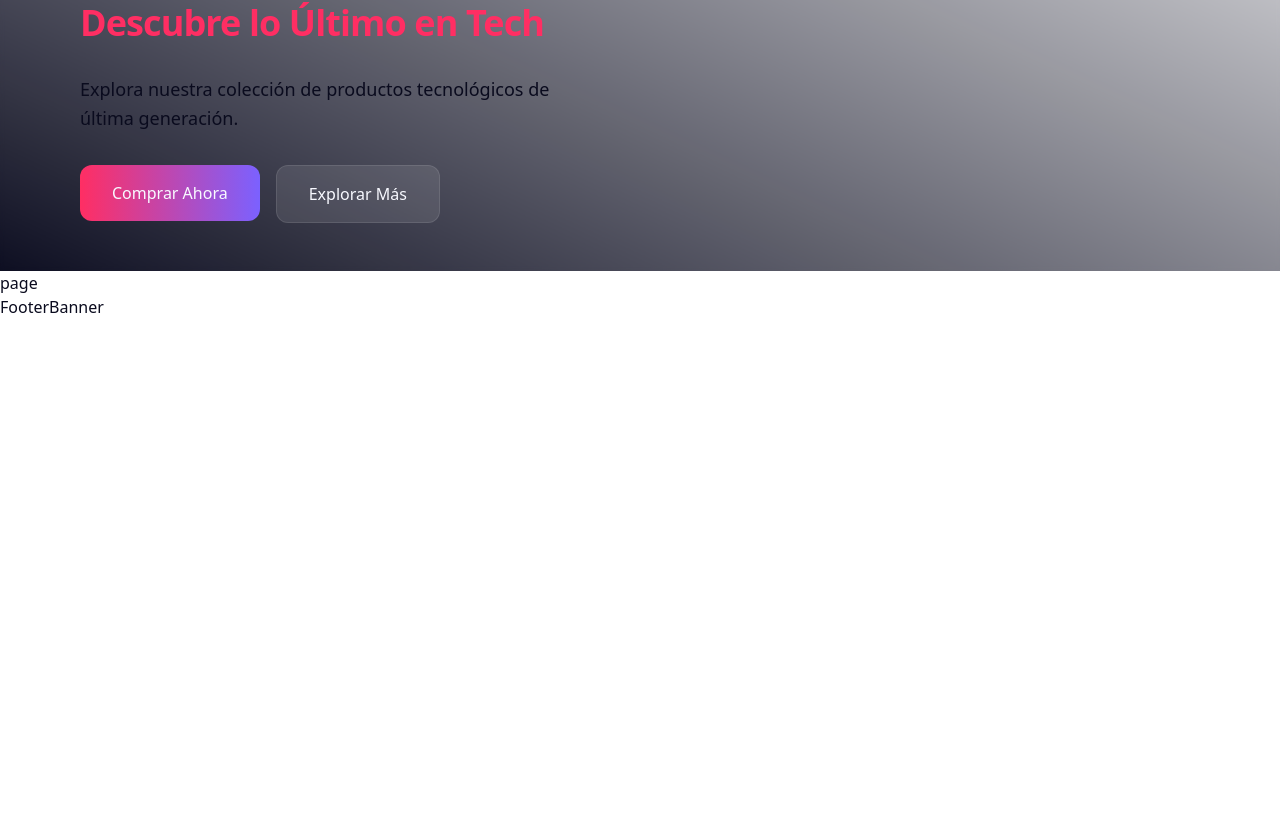
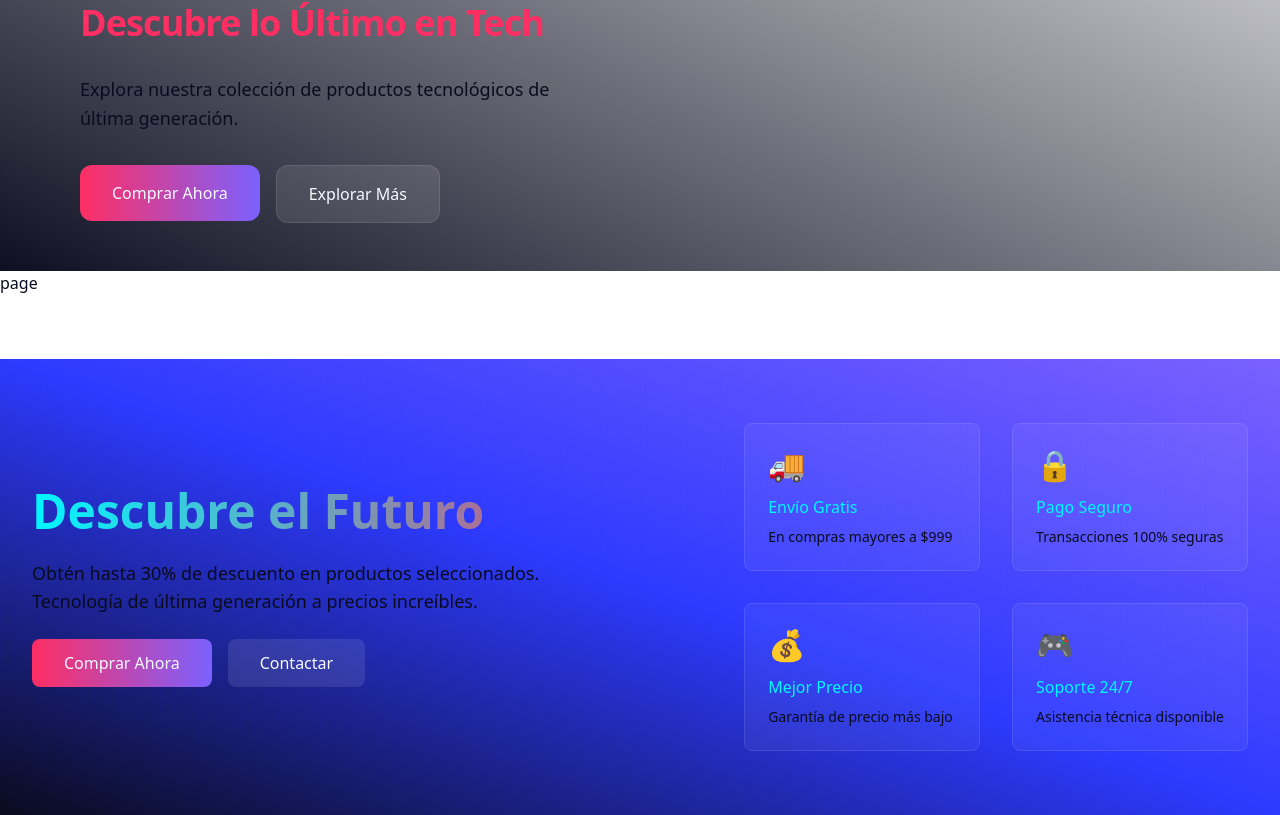
Before and after one commit to sandovaldavid/byte-shop-ecommerce, a Next.js app: page / in a window 1280 px wide. Shown: the part 329-1144 px from the top of the page. Before the commit the page ends 800 px from the top, so only its background shows below. Built offline with nearby package versions, Linux system fonts and the light colour scheme.

Commit message:
💄 enhance FooterBanner component with dynamic content, improved layout, and feature highlights

```diff
--- a/src/components/FooterBanner.jsx
+++ b/src/components/FooterBanner.jsx
@@ -1,9 +1,89 @@
-import React from 'react'
+import React from "react";
+import Link from "next/link";
 
-function FooterBanner() {
+function FooterBanner({ footerBanner }) {
     return (
-        <div>FooterBanner</div>
-    )
+        <div className="relative min-h-[400px] w-full overflow-hidden mt-16">
+            {/* Fondo con gradiente y efecto de grid */}
+            <div className="absolute inset-0 bg-gradient-to-tr from-dark via-primary to-accent2">
+                <div className="absolute inset-0 bg-[linear-gradient(rgba(45,58,254,0.05)_1px,transparent_1px),linear-gradient(90deg,rgba(45,58,254,0.05)_1px,transparent_1px)] bg-[size:40px_40px] [mask-image:radial-gradient(ellipse_80%_50%_at_50%_50%,#000_70%,transparent_110%)]"></div>
+            </div>
+
+            {/* Contenido */}
+            <div className="relative z-10 flex flex-col lg:flex-row items-center justify-between h-full px-8 py-16 max-w-7xl mx-auto gap-8">
+                {/* Sección izquierda */}
+                <div className="flex-1 space-y-6 text-center lg:text-left">
+                    <h2 className="text-4xl lg:text-5xl font-bold bg-gradient-to-r from-secondary to-accent1 bg-clip-text text-transparent animate-fade-right">
+                        {footerBanner?.largeText1 || "Descubre el Futuro"}
+                    </h2>
+
+                    <p className="text-light/90 text-lg max-w-xl animate-fade-right [animation-delay:200ms]">
+                        {footerBanner?.desc ||
+                            "Obtén hasta 30% de descuento en productos seleccionados. Tecnología de última generación a precios increíbles."}
+                    </p>
+
+                    <div className="flex flex-wrap gap-4 justify-center lg:justify-start animate-fade-right [animation-delay:400ms]">
+                        <Link
+                            href={footerBanner?.buttonLink || "/products"}
+                            className="px-8 py-3 bg-gradient-to-r from-accent1 to-accent2 hover:from-accent2 hover:to-accent1 text-light rounded-lg transition-all duration-300 transform hover:scale-105 hover:shadow-xl shadow-accent1/20 hover:shadow-accent2/40"
+                        >
+                            {footerBanner?.buttonText || "Comprar Ahora"}
+                        </Link>
+                        <Link
+                            href="/contact"
+                            className="px-8 py-3 bg-white/10 hover:bg-white/20 text-light rounded-lg transition-all duration-300 backdrop-blur-sm"
+                        >
+                            Contactar
+                        </Link>
+                    </div>
+                </div>
+
+                {/* Sección derecha - Características destacadas */}
+                <div className="grid grid-cols-2 gap-6 lg:gap-8 animate-fade-left">
+                    {[
+                        {
+                            title: "Envío Gratis",
+                            desc: "En compras mayores a $999",
+                            icon: "🚚",
+                        },
+                        {
+                            title: "Pago Seguro",
+                            desc: "Transacciones 100% seguras",
+                            icon: "🔒",
+                        },
+                        {
+                            title: "Mejor Precio",
+                            desc: "Garantía de precio más bajo",
+                            icon: "💰",
+                        },
+                        {
+                            title: "Soporte 24/7",
+                            desc: "Asistencia técnica disponible",
+                            icon: "🎮",
+                        },
+                    ].map((feature, index) => (
+                        <div
+                            key={feature.title}
+                            className="relative group p-6 bg-white/5 backdrop-blur-sm rounded-lg hover:bg-white/10 transition-all duration-300"
+                        >
+                            <div className="text-3xl mb-3">{feature.icon}</div>
+                            <h3 className="text-secondary font-medium mb-2">
+                                {feature.title}
+                            </h3>
+                            <p className="text-light/70 text-sm">
+                                {feature.desc}
+                            </p>
+                            <div className="absolute inset-0 border border-white/10 rounded-lg group-hover:border-secondary/50 transition-colors duration-300"></div>
+                        </div>
+                    ))}
+                </div>
+            </div>
+
+            {/* Efecto de brillo en las esquinas */}
+            <div className="absolute top-0 left-0 w-64 h-64 bg-secondary/20 rounded-full filter blur-3xl"></div>
+            <div className="absolute bottom-0 right-0 w-64 h-64 bg-accent1/20 rounded-full filter blur-3xl"></div>
+        </div>
+    );
 }
 
-export default FooterBanner
+export default FooterBanner;
```
